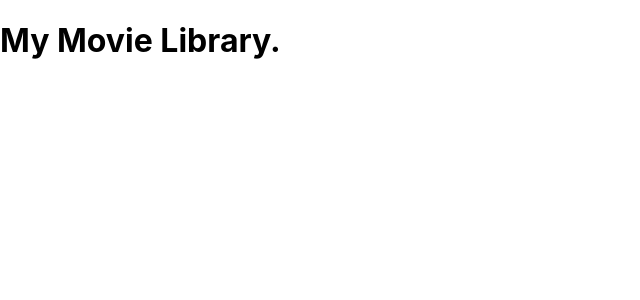
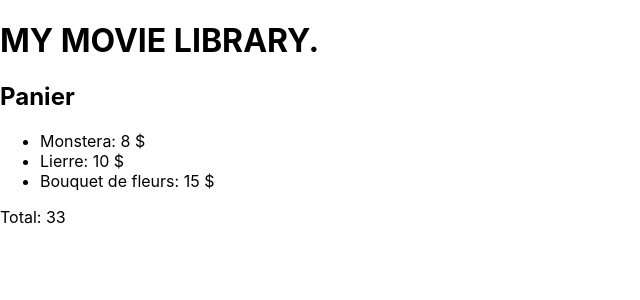
Before and after one commit to Kahu-Teva/MyMovieLibrary, a React (Create React App) app in the folder my-app/: page / in a window 1280 px wide. Shown: the top 300 px of the page, without its empty margins (0-640 px from the left). Built offline with nearby package versions, Linux system fonts and the light colour scheme.

Commit message:
Canevas réarrangé

```diff
--- a/my-app/src/App.js
+++ b/my-app/src/App.js
@@ -1,8 +1,8 @@
-import Banner from './components/banner.js'
+import Header from './components/header.js'
 import './App.css';
 
 function App() {
-  return <Banner/>
+  return <Header/>
 }
 
 export default App;
--- a/my-app/src/components/banner.js
+++ b/my-app/src/components/banner.js
@@ -1,5 +1,14 @@
+import Header from "./header.js"
+import Description from "./description.js"
+
 function Banner() {
-    return (<h1>My Movie Library.</h1>)
+    return (
+        // eslint-disable-next-line react/jsx-no-undef
+        <React.Fragment>
+            <Header/>
+            <Description/>
+        </React.Fragment>
+    )
 }
 
 export default Banner
--- /dev/null
+++ b/my-app/src/components/cart.js
@@ -0,0 +1,18 @@
+function Cart(){
+    const monsteraPrice = 8
+    const lierrePrice   = 10
+    const bouquetPrice  = 15
+    return(
+        <div className="Cart">
+            <h2>Panier</h2>
+            <ul>
+                <li>Monstera: {monsteraPrice} $</li>
+                <li>Lierre: {lierrePrice} $</li>
+                <li>Bouquet de fleurs: {bouquetPrice} $</li>
+            </ul>
+            Total: {monsteraPrice+lierrePrice+bouquetPrice}
+        </div>
+    )
+}
+
+export default Cart
--- /dev/null
+++ b/my-app/src/components/description.js
@@ -0,0 +1,5 @@
+function Description(){
+    return (<p> Ici afficher tout les films</p>)
+}
+
+export default Description
--- /dev/null
+++ b/my-app/src/components/header.js
@@ -0,0 +1,13 @@
+import Cart from "./cart.js"
+
+function Header(){
+    const title = "My Movie Library."
+    return (
+        <div className="Header">
+            <h1>{title.toUpperCase()}</h1>
+            <Cart/>
+        </div>
+    )
+}
+
+export default Header
```
